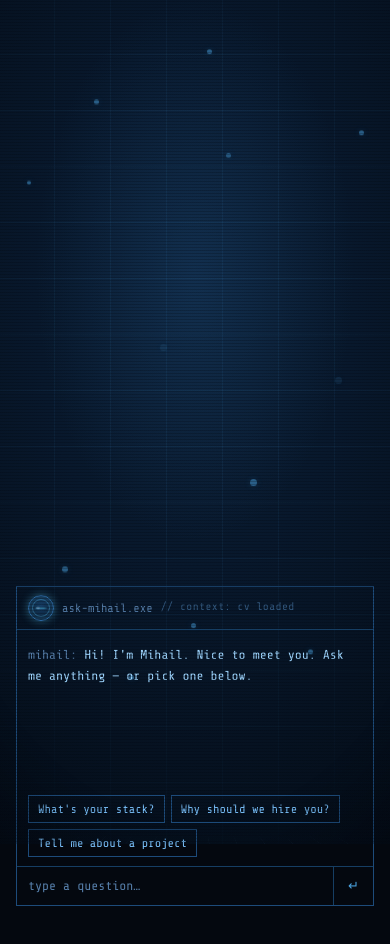
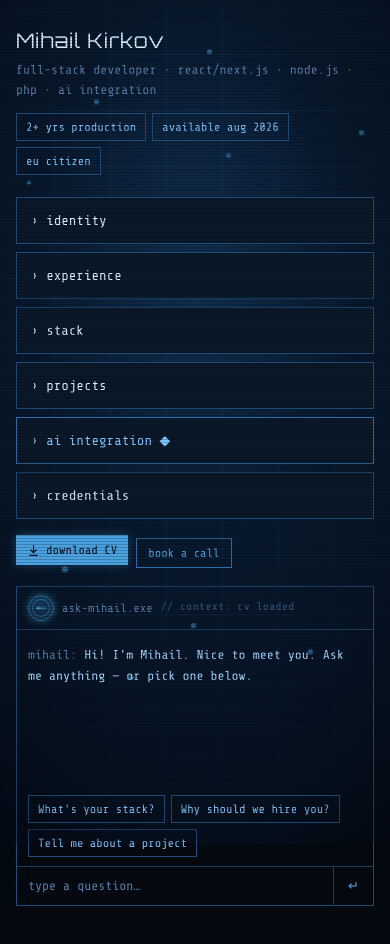
Before and after one commit to MihailKirkov/portfolio-mihail, a Next.js app: page / in a window 390 px wide. Built offline with nearby package versions, Linux system fonts and the light colour scheme; no server answers.

Commit message:
fix mobile bs

```diff
--- a/app/globals.css
+++ b/app/globals.css
@@ -1250,6 +1250,8 @@ body {
   .mobile {
     display: block;
     padding: 26px 16px 40px;
+    z-index: 1;
+    position: relative;
   }
 }
 .mwrap {
```
